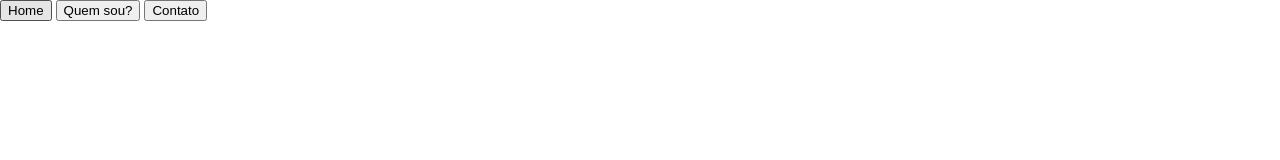
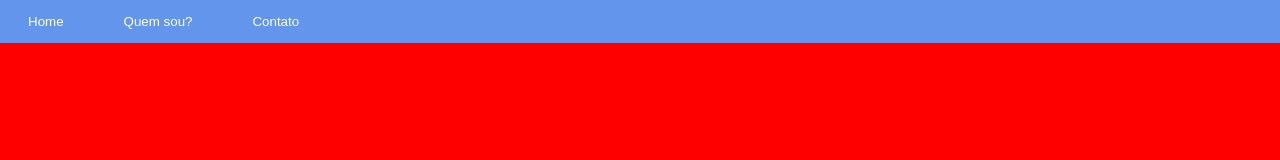
Before and after one commit to spiderjovem/spiderjovem.github.io, a plain HTML site: page index.html in a window 1280 px wide. Drawn offline with Linux system fonts and the light colour scheme.

Commit message:
meu primeiro commit

```diff
--- a/Estilo.css
+++ b/Estilo.css
@@ -9,8 +9,23 @@
     background-color: cornflowerblue;
 }
 .botao{
+    color: white;
+    border: none;
+    padding: 14px 28px;
+    cursor: pointer;
+    border-radius:10px;
+    background-color: cornflowerblue;
+}
+botao:hover{
+    color: white;
+    border: none;
+    padding: 14px 28px;
+    cursor: pointer;
+    border-radius:10px;
+    background-color: cornflowerblue;
+}
 
-}
 body{
     background-color: red;
+    margin: 0;
 }
--- a/index.html
+++ b/index.html
@@ -3,14 +3,14 @@
 <head>
     <meta charset="UTF-8">
     <title>Meu Site</title>
-    <link rel="stylesheet" src="Estilo.css"  type="text/css">
+    <link href="Estilo.css" rel="stylesheet" type="text/css">
 </head>
-<body style="margin: 0">
+<body>
 <div class="principal">
     <div class="topbar">
-        <button>Home</button>
-        <button>Quem sou?</button>
-        <button>Contato</button>
+        <button class="botao">Home</button>
+        <button class="botao">Quem sou?</button>
+        <button class="botao">Contato</button>
     </div>
 </div>
 </body>
```
